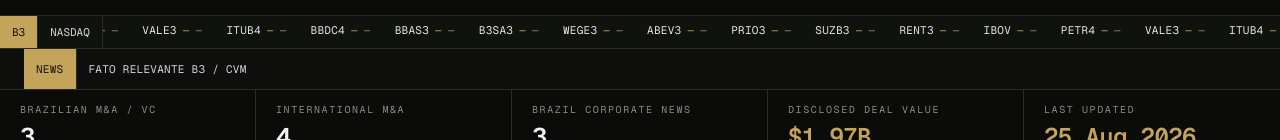
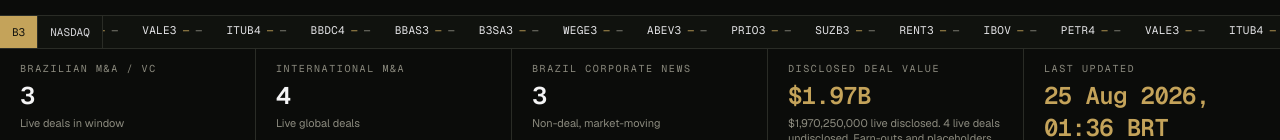
Before and after one commit to victorshelton-web/ibbrazil-ai, a Next.js app: page / in a window 1280 px wide. Shown: the part 185-325 px from the top of the page. Built offline with nearby package versions, Linux system fonts and the light colour scheme; no server answers.

Commit message:
Place the News / Fato Relevante menu under the stats strip
The desk tabs sit after Last Updated and above the deal filters.

```diff
--- a/src/components/TerminalApp.tsx
+++ b/src/components/TerminalApp.tsx
@@ -59,9 +59,9 @@
 
       <MarketTapeBar tape={tape} />
 
+      <StatsStrip stats={stats} />
+
       <DeskMenu view={view} onChange={setView} />
-
-      {view === "news" ? <StatsStrip stats={stats} /> : null}
 
       <main className="mx-auto max-w-[1400px] space-y-8 px-4 py-4 md:px-6">
         {view === "news" ? <TerminalBoard items={items} /> : <FatosRelevantes feed={fatos} />}
```
